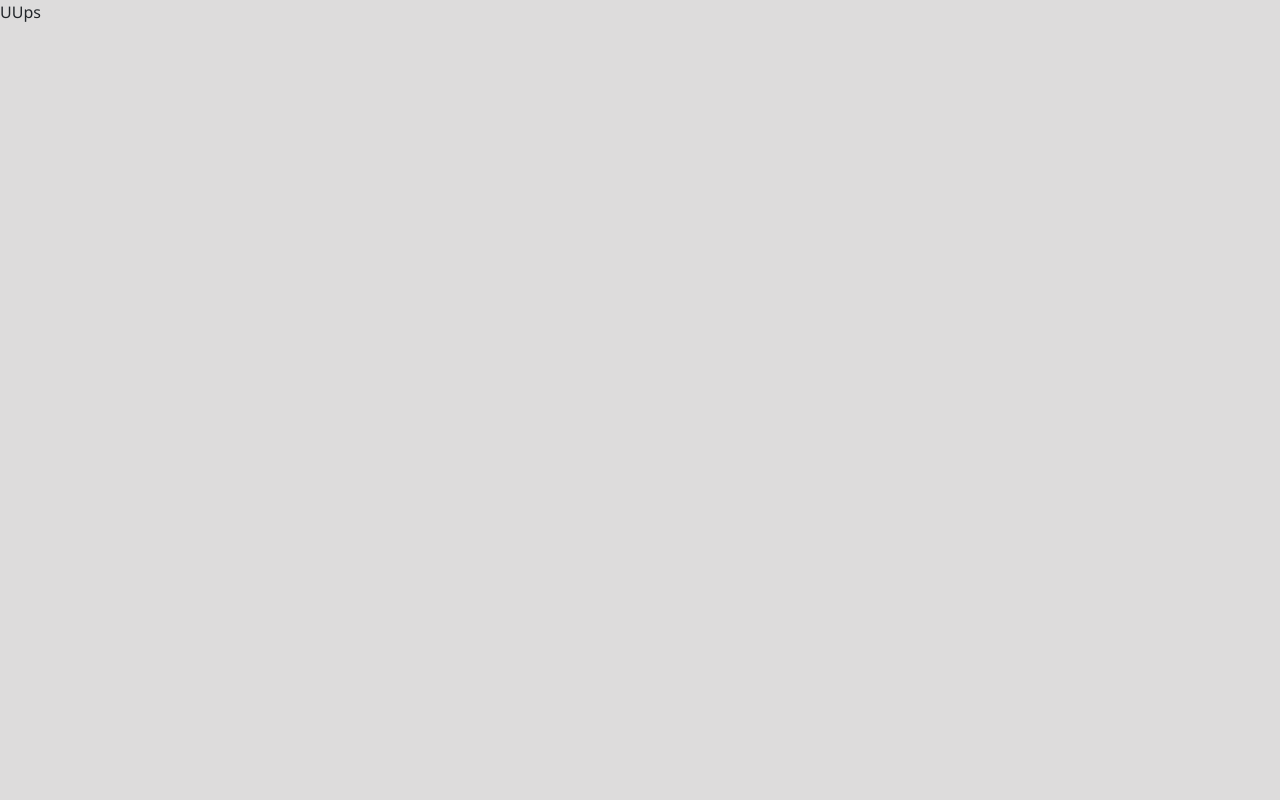
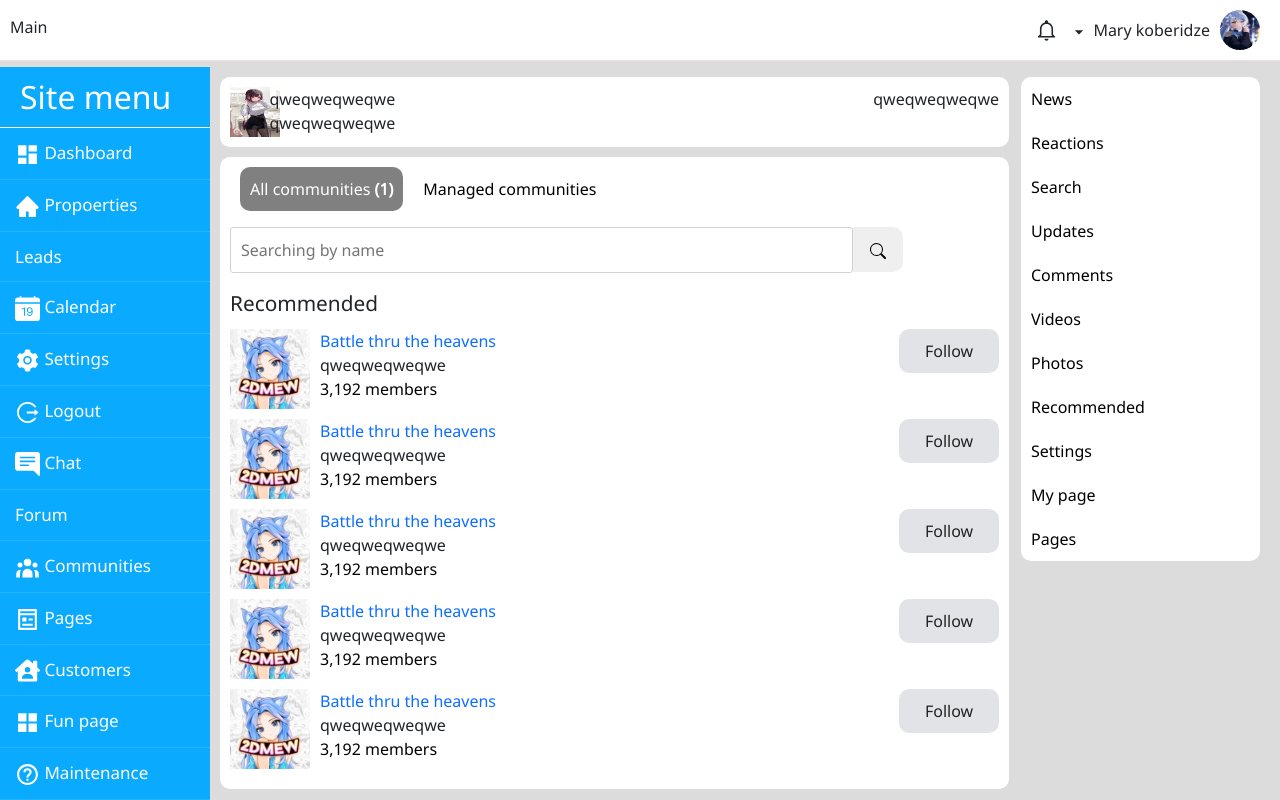
Before and after one commit to GeGuNa/React-social-networking-app, a React (Create React App) app: page /communities in a window 1280 px wide. Shown: the top 800 px of the page. Built offline with nearby package versions, Linux system fonts and the light colour scheme.

Commit message:
some changes

```diff
--- a/src/App.js
+++ b/src/App.js
@@ -1,15 +1,14 @@
+import { Routes, Route, Link, useParams, Navigate } from 'react-router-dom'
 import Home from './page/home.js';
 import Login from './page/login.js';
 import Signup from './page/signup.js';
 import Manga from './page/manga.js';
 import Profile from './page/profile.js';
+import Communities from './page/communities.js';
 
 
-
-import { Routes, Route, Link, useParams, redirect } from 'react-router-dom'
-
 export function Errordetection() {
-	return (<div> UUps</div>)
+	return (<Navigate to="/" replace={true} />)
 }
 
 
@@ -26,23 +25,21 @@ export function Aba(){
 }
 
 
-function App() {
+export default function App() {
   return (
   <Routes>
 	<Route path="/" element={<Home/>} />
 	<Route path="/login" element={<Login/>} />
+	<Route path="/communities" element={<Communities/>} />
 	<Route path="/signup" element={<Signup/>} />
 	<Route path="/manga/:id" element={<Manga />} />
     <Route path="/profile/:id" element={<Profile />} />
-<Route path="/aba/:id"
- /* loader={() => {  {console.log('15')}  }}
-  action={() => {  {console.log('15')} }}*/
-  element={<Aba/>}
-/>
-
+	<Route path="/aba/:id"
+	 /* loader={() => {  {console.log('15')}  }}
+	  action={() => {  {console.log('15')} }}*/
+	  element={<Aba/>}
+	/>
 	<Route path="/*" element={<Errordetection/>} />
   </Routes>
   );
 }
-
-export default App;
--- a/src/css/main.css
+++ b/src/css/main.css
@@ -755,3 +755,69 @@ color:#fff;padding: 6px 0 6px 20px;font-size: 2rem;border-bottom: 1px solid #f9f
 float:right !important;
 padding-right:10px;
 }
+
+
+.cdinlb {
+display:inline-block;
+width:90%;
+margin-bottom:10px;
+}
+
+.cdinlb > div {
+padding-left:10px;
+}
+
+.crqwz:is(.active) {
+background:gray;
+padding:10px;
+color:#fff;
+border-radius:10px;
+}
+
+
+.crqwz {
+padding:10px;
+color:#000;
+}
+
+.crqwz:hover {
+background:#999999;
+border-radius:10px;
+color:white;
+}
+
+
+.cqwezdsplbl {
+display:block;
+width:90%;
+//text-align:center;
+}
+
+.cqwezdsplbl > input {
+width:90%;
+}
+
+
+.cqwezz_2 {
+border-radius:0 10px 10px 0;
+    width: 50px;
+    height: 45px;
+    position: absolute;
+    margin-left: 0px;
+
+}
+
+.cmnt_1521z {
+margin-top:10px;background:#fff;border-radius:10px;padding:10px;
+}
+
+.cmnt_1521zz {
+
+font-size: 1.3rem;margin-bottom:10px;
+
+}
+
+
+.cmnt2z1qwer {
+padding: 0px;border-radius:10px;
+}
--- /dev/null
+++ b/src/page/communities.js
@@ -0,0 +1,300 @@
+import React from 'react'
+import { Link, useParams, Navigate } from 'react-router-dom'
+import { Main } from './funcs.js'
+
+
+
+export default function Communities() {
+
+
+return (<>
+
+<Main>
+
+
+<div className="col-9 cmnt2z1qwer">
+
+<div className="cmnt">
+
+<div>
+<img src="pics/7ehztC44L2k.jpg" width="50" height="50"/>
+</div>
+
+<div style={{display:'table'}}>
+<div>qweqweqweqwe</div>
+<div>qweqweqweqwe</div>
+</div>
+
+
+<div>
+<div style={{float:'right'}}>qweqweqweqwe</div>
+</div>
+
+
+</div>
+
+
+
+
+<div class="cmnt_1521z">
+
+
+
+<div class="cdinlb">
+
+<div class="PPzLeft">
+<div class="crqwz active">All communities <b>(1)</b></div>
+</div>
+
+<div class="PPzLeft">
+<div class="crqwz">Managed communities</div>
+</div>
+
+</div>
+
+<div class="cqwezdsplbl">
+<input type="text" placeholder="Searching by name"/>
+<button class="cqwezz_2"><svg stroke="currentColor" fill="currentColor" stroke-width="0" viewBox="0 0 16 16" height="1em" width="1em" xmlns="http://www.w3.org/2000/svg"><path d="M11.742 10.344a6.5 6.5 0 1 0-1.397 1.398h-.001c.03.04.062.078.098.115l3.85 3.85a1 1 0 0 0 1.415-1.414l-3.85-3.85a1.007 1.007 0 0 0-.115-.1zM12 6.5a5.5 5.5 0 1 1-11 0 5.5 5.5 0 0 1 11 0z"></path></svg></button>
+</div>
+
+
+
+<div className="cmnt_1521zz">
+
+	Recommended
+</div>
+
+
+
+
+<div class="cmnt35">
+
+
+
+<div>
+
+
+<div>
+<img src="pics/1252.jpg" width="80" height="80"/>
+</div>
+
+<div class="pd2">
+<div><a href="">Battle thru the heavens</a></div>
+<div>qweqweqweqwe</div>
+<div><a href="" class="white">3,192 members</a></div>
+</div>
+
+
+<div class="right">
+
+<div>
+<div href="" class="flw">Follow</div>
+</div>
+
+
+
+</div>
+
+
+	</div>
+
+
+</div>
+
+
+
+
+
+
+
+<div class="cmnt35">
+
+
+
+<div>
+
+
+<div>
+<img src="pics/1252.jpg" width="80" height="80"/>
+</div>
+
+<div class="pd2">
+<div><a href="">Battle thru the heavens</a></div>
+<div>qweqweqweqwe</div>
+<div><a href="" class="white">3,192 members</a></div>
+</div>
+
+
+<div class="right">
+
+<div>
+<div href="" class="flw">Follow</div>
+</div>
+
+
+
+</div>
+
+
+	</div>
+
+
+</div>
+
+
+
+<div class="cmnt35">
+
+
+
+<div>
+
+
+<div>
+<img src="pics/1252.jpg" width="80" height="80"/>
+</div>
+
+<div class="pd2">
+<div><a href="">Battle thru the heavens</a></div>
+<div>qweqweqweqwe</div>
+<div><a href="" class="white">3,192 members</a></div>
+</div>
+
+
+<div class="right">
+
+<div>
+<div href="" class="flw">Follow</div>
+</div>
+
+
+
+</div>
+
+
+	</div>
+
+
+</div>
+
+
+
+<div class="cmnt35">
+
+
+
+<div>
+
+
+<div>
+<img src="pics/1252.jpg" width="80" height="80"/>
+</div>
+
+<div class="pd2">
+<div><a href="">Battle thru the heavens</a></div>
+<div>qweqweqweqwe</div>
+<div><a href="" class="white">3,192 members</a></div>
+</div>
+
+
+<div class="right">
+
+<div>
+<div href="" class="flw">Follow</div>
+</div>
+
+
+
+</div>
+
+
+	</div>
+
+
+</div>
+
+
+<div class="cmnt35">
+
+
+
+<div>
+
+
+<div>
+<img src="pics/1252.jpg" width="80" height="80"/>
+</div>
+
+<div class="pd2">
+<div><a href="">Battle thru the heavens</a></div>
+<div>qweqweqweqwe</div>
+<div><a href="" class="white">3,192 members</a></div>
+</div>
+
+
+<div class="right">
+
+<div>
+<div href="" class="flw">Follow</div>
+</div>
+
+
+
+</div>
+
+
+	</div>
+
+
+</div>
+
+
+
+
+
+
+
+
+
+
+
+
+
+
+</div>
+
+
+
+
+</div>
+
+
+<div className="col-3">
+
+
+<div className="rprflmn">
+
+<div><a href="">News</a></div>
+<div><a href="">Reactions</a></div>
+<div><a href="">Search</a></div>
+<div><a href="">Updates</a></div>
+<div><a href="">Comments</a></div>
+<div><a href="">Videos</a></div>
+<div><a href="">Photos</a></div>
+<div><a href="">Recommended</a></div>
+<div><a href="">Settings</a></div>
+<div><a href="">My page</a></div>
+<div><a href="">Pages</a></div>
+
+</div>
+
+</div>
+
+
+</Main>
+
+
+
+ </>);
+
+}
```
